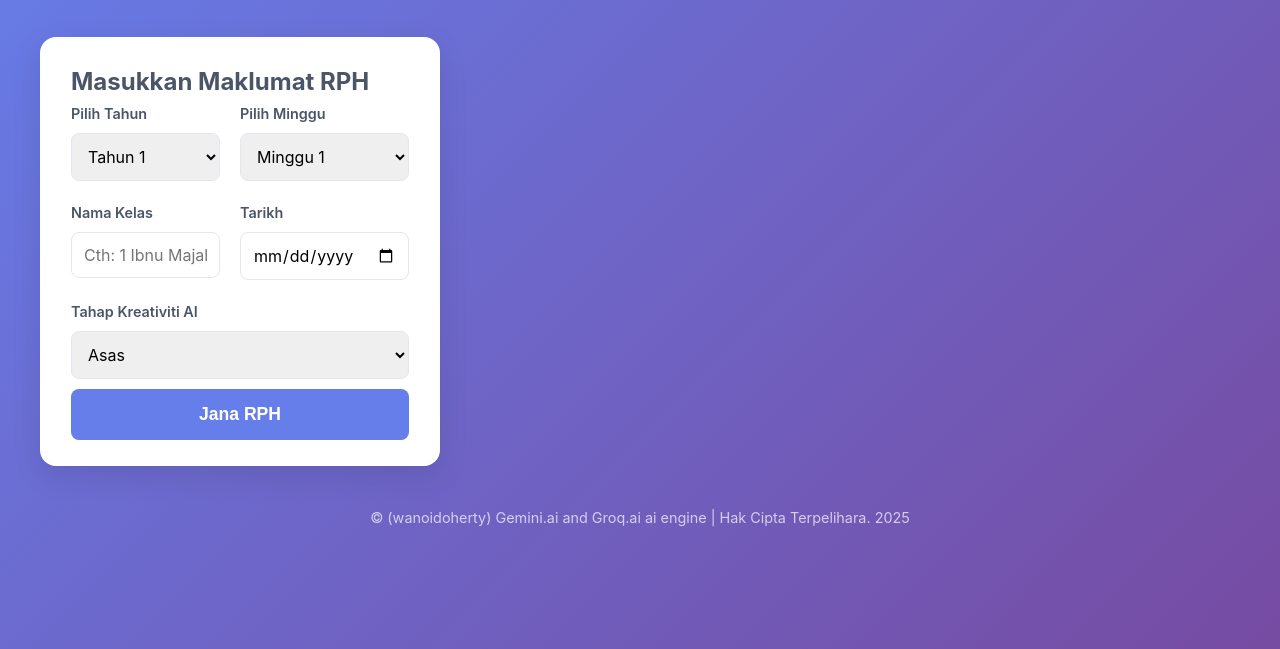
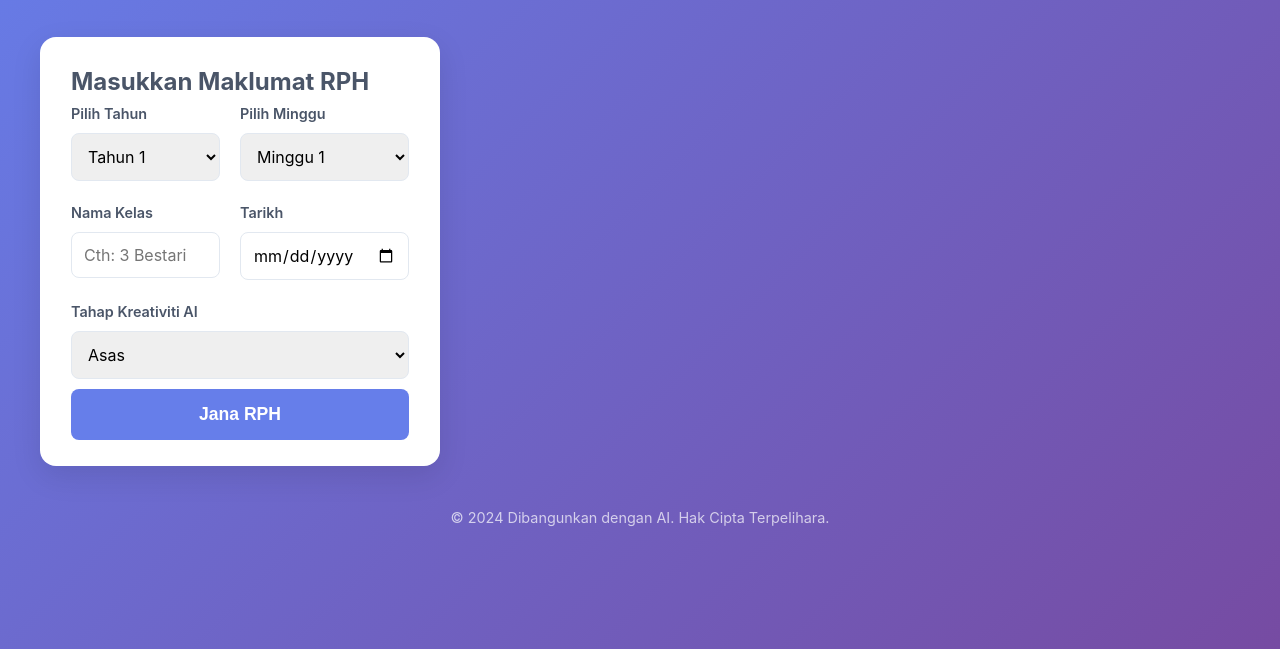
Before and after one commit to ekhwannul/rph-ai-app, a website: page public/index.html in a window 1280 px wide. Shown: the part 151-800 px from the top of the page. Drawn offline with Linux system fonts and the light colour scheme.

Commit message:
Update index.html

```diff
--- a/public/index.html
+++ b/public/index.html
@@ -43,7 +43,7 @@
                         </div>
                         <div class="form-group">
                             <label for="kelas">Nama Kelas</label>
-                            <input type="text" id="kelas" placeholder="Cth: 1 Ibnu Majah" required>
+                            <input type="text" id="kelas" placeholder="Cth: 3 Bestari" required>
                         </div>
                         <div class="form-group">
                             <label for="tarikh">Tarikh</label>
@@ -89,7 +89,7 @@
         </main>
 
         <footer class="footer">
-            <p>&copy; (wanoidoherty) Gemini.ai and Groq.ai ai engine | Hak Cipta Terpelihara. 2025 </p>
+            <p>&copy; 2024 Dibangunkan dengan AI. Hak Cipta Terpelihara.</p>
         </footer>
     </div>
 
```
